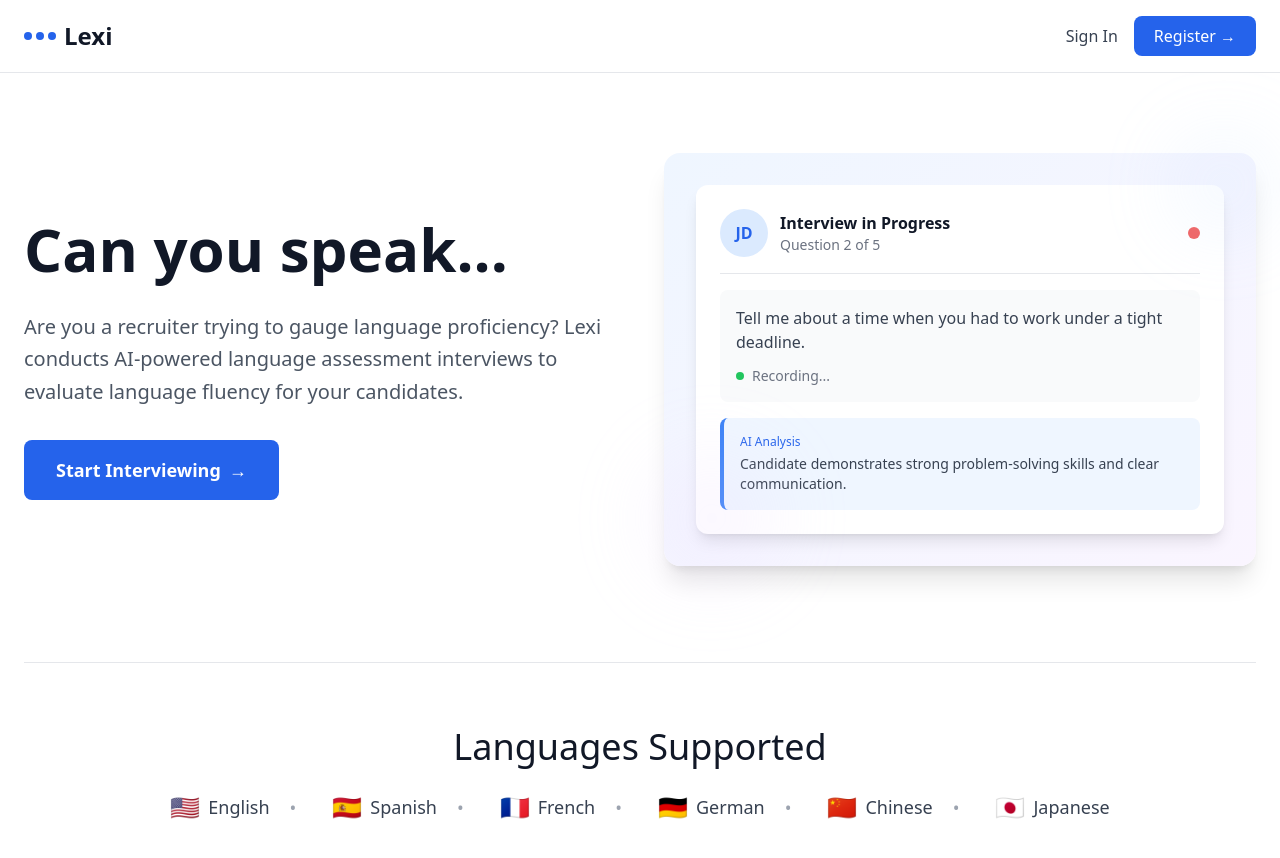
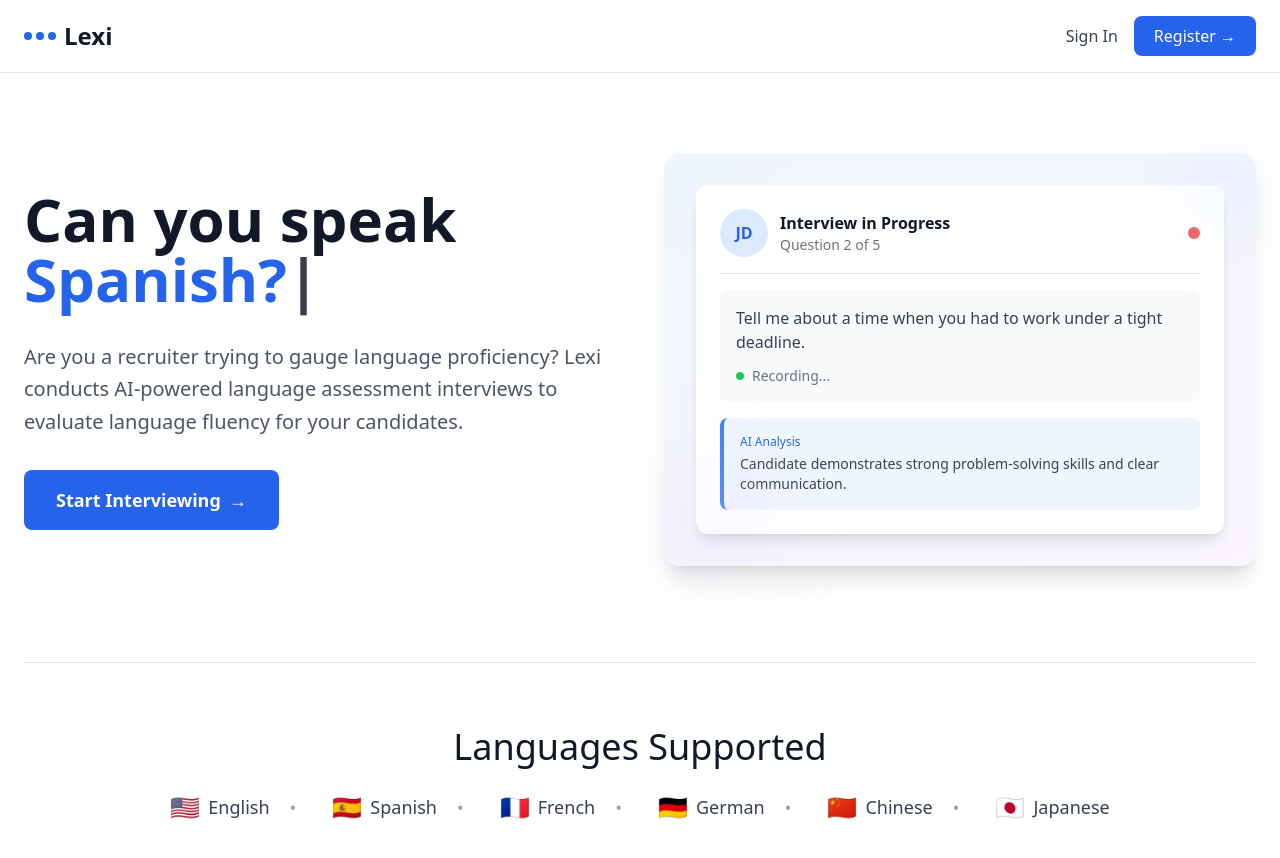
Before and after one commit to andrewc512/lexi, a Next.js app in the folder frontend/: page / in a window 1280 px wide. Shown: the top 858 px of the page. Built offline with nearby package versions, Linux system fonts and the light colour scheme.

Commit message:
added typing animation to frontend

```diff
--- /dev/null
+++ b/frontend/app/components/TypingAnimation.tsx
@@ -0,0 +1,64 @@
+"use client";
+
+import { useState, useEffect } from "react";
+import { SUPPORTED_LANGUAGES } from "@/types/language";
+
+const LANGUAGES = SUPPORTED_LANGUAGES.map((lang) => lang.name);
+const TYPING_SPEED = 100;
+const DELETING_SPEED = 50;
+const PAUSE_AFTER_TYPING = 2000;
+
+export function TypingAnimation() {
+  const [currentIndex, setCurrentIndex] = useState(0);
+  const [displayText, setDisplayText] = useState("");
+  const [isDeleting, setIsDeleting] = useState(false);
+
+  useEffect(() => {
+    const currentLanguage = LANGUAGES[currentIndex];
+    let timeout: NodeJS.Timeout;
+
+    // If we've finished typing, pause then start deleting
+    if (!isDeleting && displayText === currentLanguage) {
+      timeout = setTimeout(() => {
+        setIsDeleting(true);
+      }, PAUSE_AFTER_TYPING);
+      return () => clearTimeout(timeout);
+    }
+
+    // If we've finished deleting, move to next language
+    if (isDeleting && displayText === "") {
+      setIsDeleting(false);
+      setCurrentIndex((prev) => (prev + 1) % LANGUAGES.length);
+      return;
+    }
+
+    // Continue typing or deleting
+    const speed = isDeleting ? DELETING_SPEED : TYPING_SPEED;
+    timeout = setTimeout(() => {
+      if (!isDeleting) {
+        // Typing forward
+        setDisplayText(currentLanguage.slice(0, displayText.length + 1));
+      } else {
+        // Deleting backward
+        setDisplayText(displayText.slice(0, -1));
+      }
+    }, speed);
+
+    return () => clearTimeout(timeout);
+  }, [displayText, isDeleting, currentIndex]);
+
+  const currentLanguage = LANGUAGES[currentIndex];
+  const isComplete = !isDeleting && displayText === currentLanguage;
+
+  return (
+    <span>
+      Can you speak
+      <br />
+      <span className="text-blue-600">
+        {displayText}
+        {isComplete && "?"}
+      </span>
+      <span className="animate-pulse">|</span>
+    </span>
+  );
+}
--- a/frontend/app/page.tsx
+++ b/frontend/app/page.tsx
@@ -1,5 +1,6 @@
 import Link from "next/link";
 import { SUPPORTED_LANGUAGES } from "@/types/language";
+import { TypingAnimation } from "./components/TypingAnimation";
 
 const LANGUAGE_FLAGS: Record<string, string> = {
   en: "🇺🇸",
@@ -50,7 +51,7 @@
           {/* Left Section - Content */}
           <div className="space-y-8">
             <h1 className="text-5xl md:text-6xl font-bold text-gray-900 leading-tight">
-              Can you speak...
+              <TypingAnimation />
             </h1>
             <p className="text-xl text-gray-600 leading-relaxed">
               Are you a recruiter trying to gauge language proficiency? Lexi conducts AI-powered language assessment interviews to evaluate language fluency for your candidates.
```
